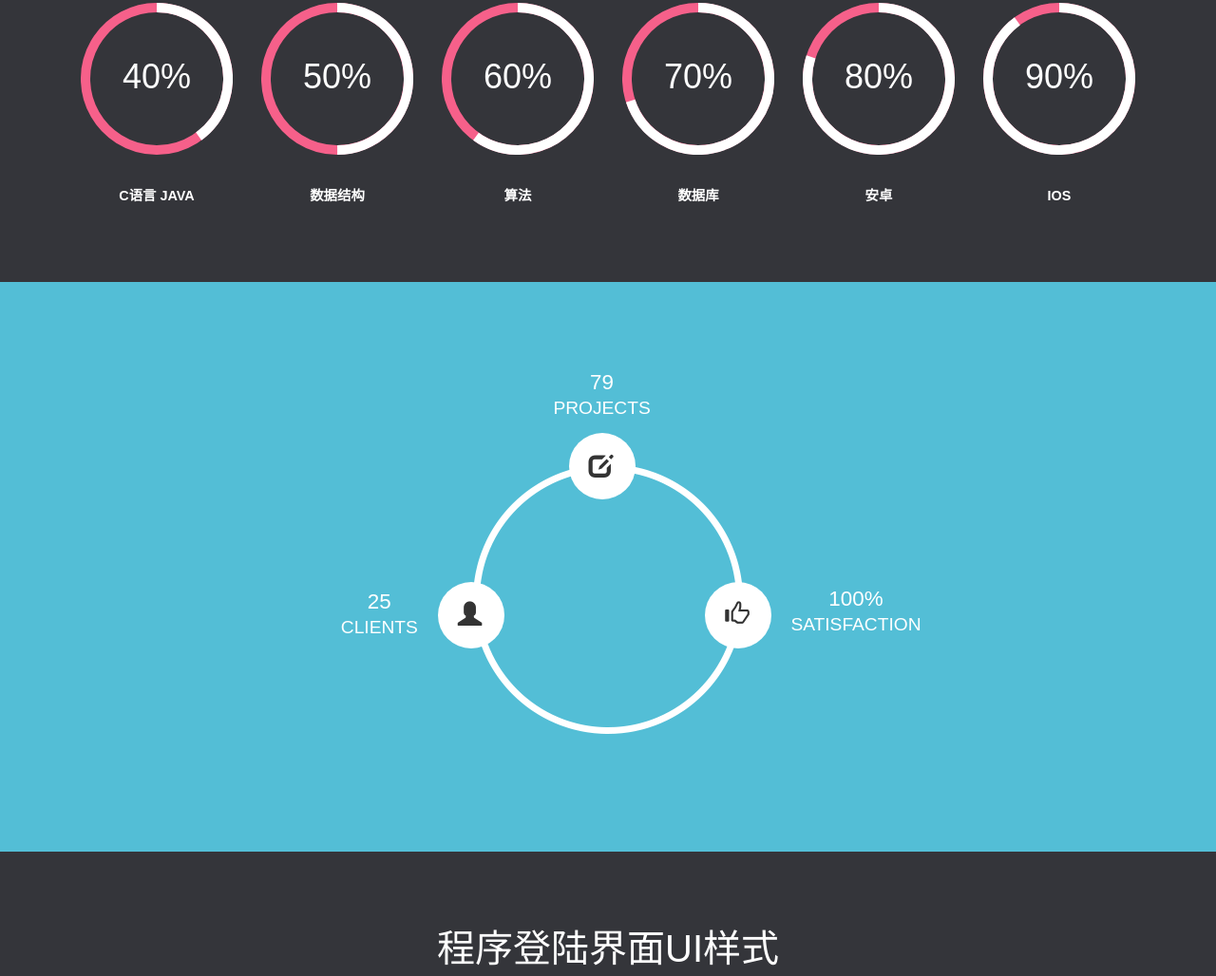
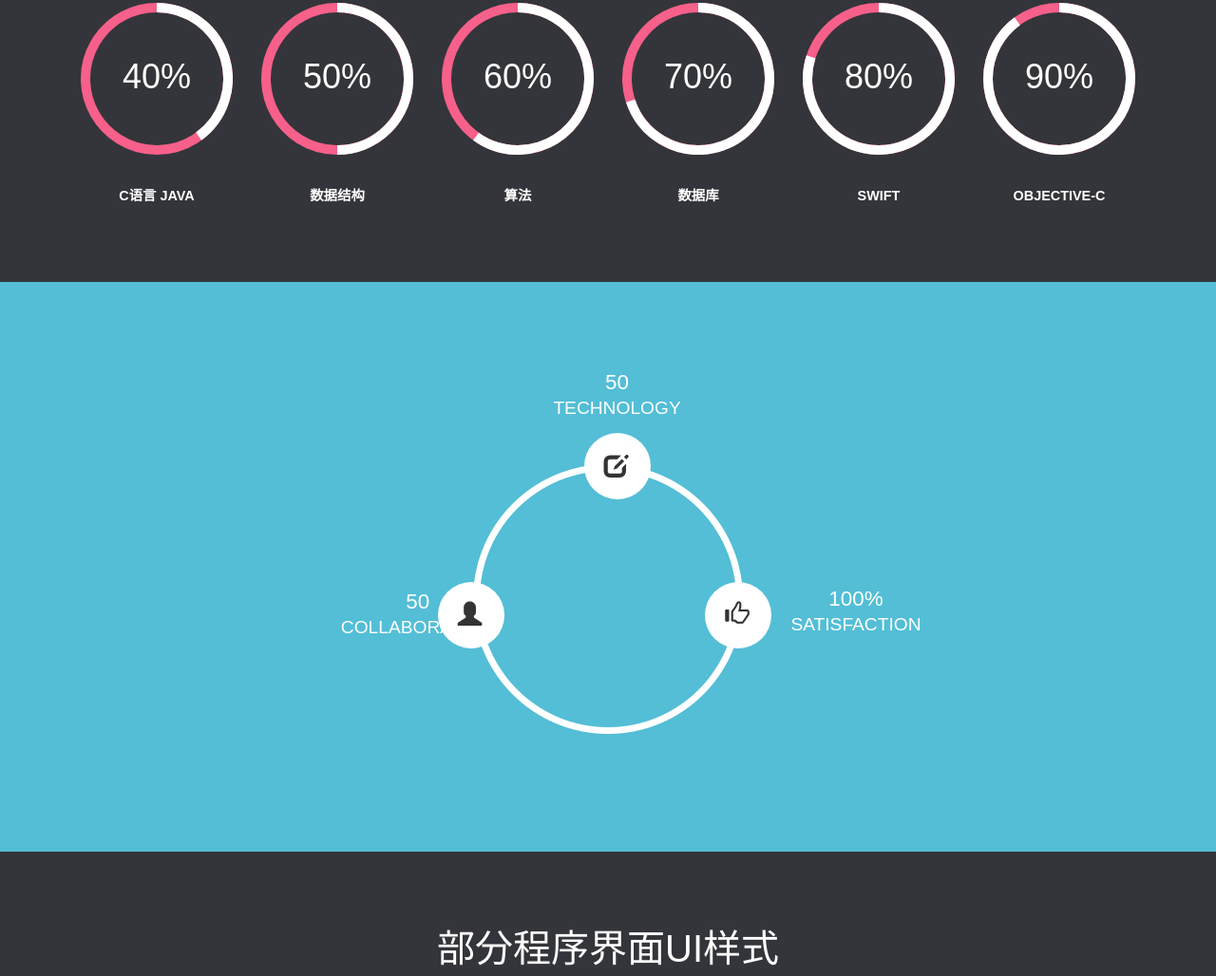
Before and after one commit to Junior-Young/Junior-Young.github.io, a plain HTML site: page index.html in a window 1280 px wide. Shown: the part 2504-3532 px from the top of the page at 95% size. Drawn offline with Linux system fonts and the light colour scheme; files whose address does not match are found by name; a web font is replaced by a local one.

Commit message:
图片修改1.0
APP图片

```diff
--- a/index.html
+++ b/index.html
@@ -115,21 +115,21 @@ Smartphone Compatible web template, free webdesigns for Nokia, Samsung, LG, Sony
 					<div class="experience-left">
 						<span class="glyphicon glyphicon-book" aria-hidden="true"></span>
 						<h4>MASTER OF FINE ARTS</h4>
-						<h5>DESIGN UNIVERSITY [ 2012 - 2013 ]</h5>
-						<p>c语言，计算机</p>
+						<h5>DESIGN UNIVERSITY [ 2011 - 2012 ]</h5>
+						<p>c语言，计算机网络，操作系统中初识IT</p>
 					</div>
 					<div class="experience-left-snd">
 						<span class="glyphicon glyphicon-briefcase" aria-hidden="true"></span>
 					</div>
 					<div class="experience-right-snd">
 						<h4>DESIGN CORPORATION</h4>
-						<h5>UX DEVELOPER [ 2013 - 2014 ]</h5>
+						<h5>UX DEVELOPER [ 2012 - 2013 ]</h5>
 						<p>Java，c#，c++中徘徊  数据结构，算法中不断前进</p>
 					</div>
 					<div class="experience-left-trd">
 						<span class="glyphicon glyphicon-gift" aria-hidden="true"></span>
 						<h4>CREATIVE DESIGN STUDIO</h4>
-						<h5>UX DEVELOPER [ 2015 -  ]</h5>
+						<h5>UX DEVELOPER [ 2014 -  ]</h5>
 						<p>OC语言学习，开始学习进入iOS开发攻城狮行列</p>
 					</div>
 					<div class="clearfix"> </div>
@@ -161,11 +161,11 @@ Smartphone Compatible web template, free webdesigns for Nokia, Samsung, LG, Sony
 					</div>
 					<div class="col-md-2 skills-grid text-center">
 						<div class="circle" id="circles-5"></div>
-						<p>安卓</p>
+						<p>Swift</p>
 					</div>
 					<div class="col-md-2 skills-grid text-center">
 						<div class="circle" id="circles-6"></div>
-						<p>iOS</p>
+						<p>Objective-C</p>
 					</div>
 					<div class="clearfix"> </div>
 				 <script type="text/javascript" src="js/circles.js"></script>
@@ -201,14 +201,14 @@ Smartphone Compatible web template, free webdesigns for Nokia, Samsung, LG, Sony
 						<span> </span>
 					</div>
 					<div class="project-grid total-project">
-						<p>79</p>
-						<h4>Projects</h4>
+						<p>50</p>
+						<h4>Technology</h4>
 						<span> <i class="glyphicon glyphicon-edit"> </i></span>
 					</div>
 					<div class="project-grid clientsgrid">
 						<div>
-						<p>25</p>
-						<h4>Clients</h4>
+						<p>50</p>
+						<h4>Collaboration</h4>
 						</div>
 						<span> <i class="glyphicon glyphicon-user"> </i></span>
 					</div>
@@ -236,7 +236,7 @@ Smartphone Compatible web template, free webdesigns for Nokia, Samsung, LG, Sony
 
 	<div class="gallery" id="port">
 		<div class="container">
-			<h3 class="tittle port">程序登陆界面UI样式</h3>
+			<h3 class="tittle port">部分程序界面UI样式</h3>
 		   <div class="gallery-bottom">
 					<div class="col-md-4 bottom-gallery">
 						<a href="images/g1.jpg" rel="title" class="b-link-stripe b-animate-go  thickbox">
```
Also changed, not shown: images/g1.jpg, images/g2.jpg, images/g3.jpg, images/g4.jpg, images/g5.jpg, images/g6.jpg.
